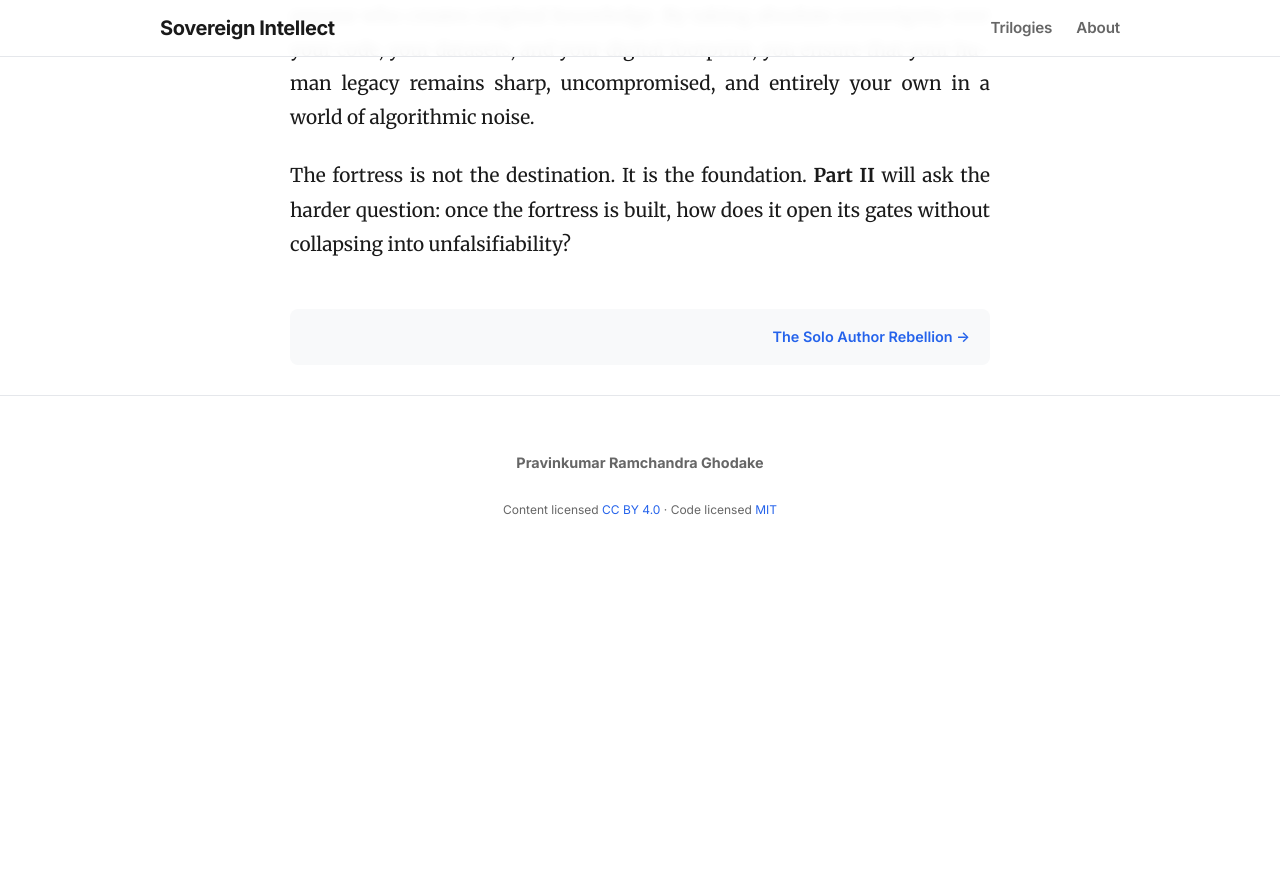
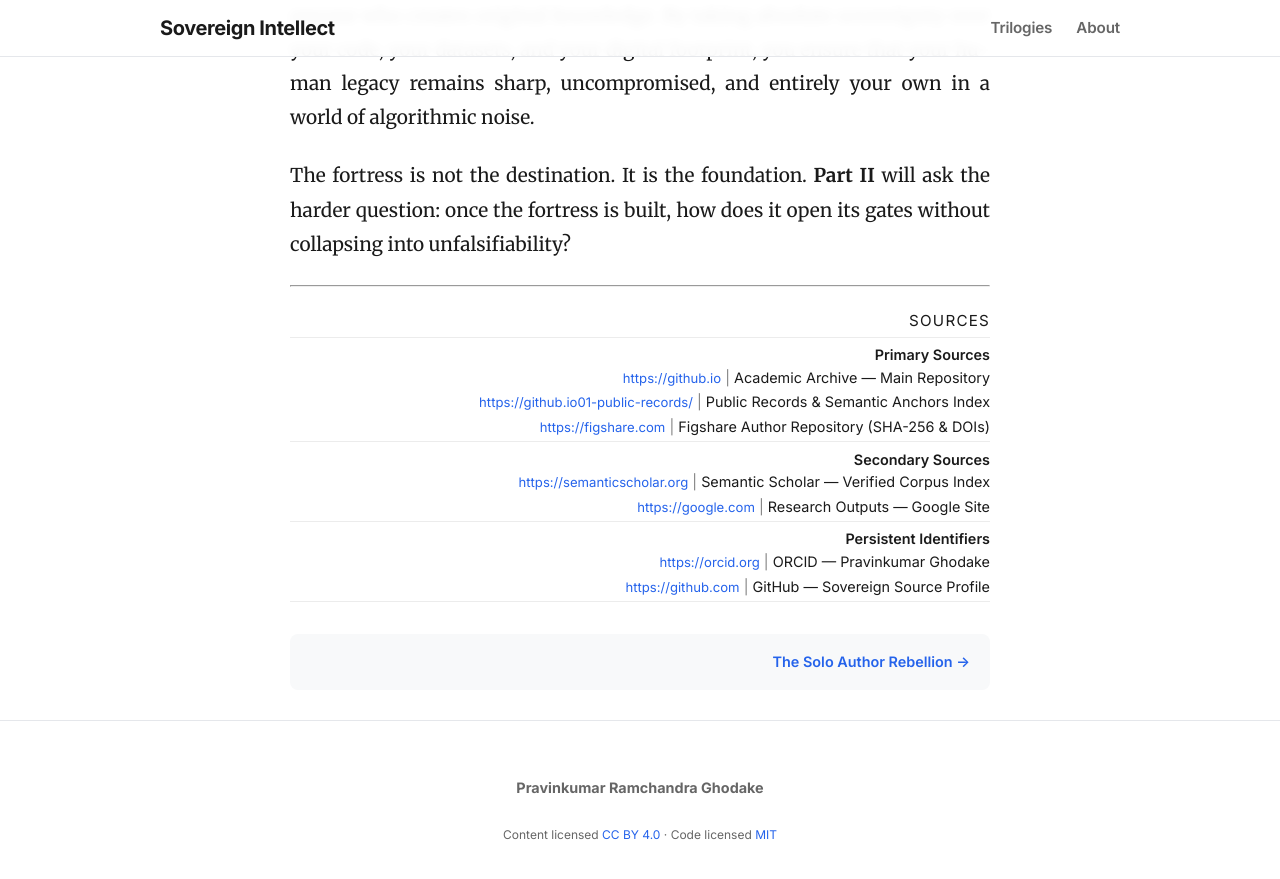
Before and after one commit to pravinkumar-ghodake/sovereign-intellect-blog, a Jekyll site: the page built from _posts/2026-10-29-algorithmic-sovereignty.md, in a window 1280 px wide and 900 px high, scrolled down 5195 px. Shown: the top 879 px of the window. Built offline with Jekyll 4.4.1, drawn with Linux system fonts in a browser that asks for light colours; before the commit the page ends 5770 px from its top, so only the background shows below that.

Commit message:
Update 2026-10-29-algorithmic-sovereignty.md

```diff
--- a/_posts/2026-10-29-algorithmic-sovereignty.md
+++ b/_posts/2026-10-29-algorithmic-sovereignty.md
@@ -134,3 +134,63 @@ Building an open-source, machine-readable sandbox is no longer just a project fo
 The fortress is not the destination. It is the foundation. **Part II** will ask the harder question: once the fortress is built, how does it open its gates without collapsing into unfalsifiability?
 
 </div>
+
+---
+
+<div style="font-family: var(--font-ui); font-size: 0.9rem; line-height: 1.35; text-align: right; margin-top: 1.5rem; margin-bottom: -1rem;">
+
+  <div style="font-size: 0.95rem; letter-spacing: 0.08em; margin-bottom: 0.35rem; text-align: right;">SOURCES</div>
+  <div style="border-top: 1px solid rgba(128,128,128,0.15); margin-bottom: 0.45rem;"></div>
+
+  <div style="font-weight: 600; margin: 0.45rem 0 0.2rem;">Primary Sources</div>
+
+  <div style="margin-bottom: 0.3rem; white-space: nowrap; overflow-x: auto;">
+    <a href="https://github.io" style="font-size: 0.82rem;">https://github.io</a>
+    <span style="opacity: 0.55;"> | </span>
+    Academic Archive — Main Repository
+  </div>
+
+  <div style="margin-bottom: 0.3rem; white-space: nowrap; overflow-x: auto;">
+    <a href="https://github.io01-public-records/" style="font-size: 0.82rem;">https://github.io01-public-records/</a>
+    <span style="opacity: 0.55;"> | </span>
+    Public Records &amp; Semantic Anchors Index
+  </div>
+
+  <div style="margin-bottom: 0.3rem; white-space: nowrap; overflow-x: auto;">
+    <a href="https://figshare.com" style="font-size: 0.82rem;">https://figshare.com</a>
+    <span style="opacity: 0.55;"> | </span>
+    Figshare Author Repository (SHA-256 &amp; DOIs)
+  </div>
+  <div style="border-top: 1px solid rgba(128,128,128,0.15); margin-bottom: 0.45rem;"></div>
+
+  <div style="font-weight: 600; margin: 0.45rem 0 0.2rem;">Secondary Sources</div>
+
+  <div style="margin-bottom: 0.3rem; white-space: nowrap; overflow-x: auto;">
+    <a href="https://semanticscholar.org" style="font-size: 0.82rem;">https://semanticscholar.org</a>
+    <span style="opacity: 0.55;"> | </span>
+    Semantic Scholar — Verified Corpus Index
+  </div>
+
+  <div style="margin-bottom: 0.3rem; white-space: nowrap; overflow-x: auto;">
+    <a href="https://google.com" style="font-size: 0.82rem;">https://google.com</a>
+    <span style="opacity: 0.55;"> | </span>
+    Research Outputs — Google Site
+  </div>
+  <div style="border-top: 1px solid rgba(128,128,128,0.15); margin-bottom: 0.45rem;"></div>
+
+  <div style="font-weight: 600; margin: 0.45rem 0 0.2rem;">Persistent Identifiers</div>
+
+  <div style="margin-bottom: 0.3rem; white-space: nowrap; overflow-x: auto;">
+    <a href="https://orcid.org" style="font-size: 0.82rem;">https://orcid.org</a>
+    <span style="opacity: 0.55;"> | </span>
+    ORCID — Pravinkumar Ghodake
+  </div>
+
+  <div style="margin-bottom: 0.3rem; white-space: nowrap; overflow-x: auto;">
+    <a href="https://github.com" style="font-size: 0.82rem;">https://github.com</a>
+    <span style="opacity: 0.55;"> | </span>
+    GitHub — Sovereign Source Profile
+  </div>
+  <div style="border-top: 1px solid rgba(128,128,128,0.15); margin-bottom: 0.45rem;"></div>
+
+</div>
```
